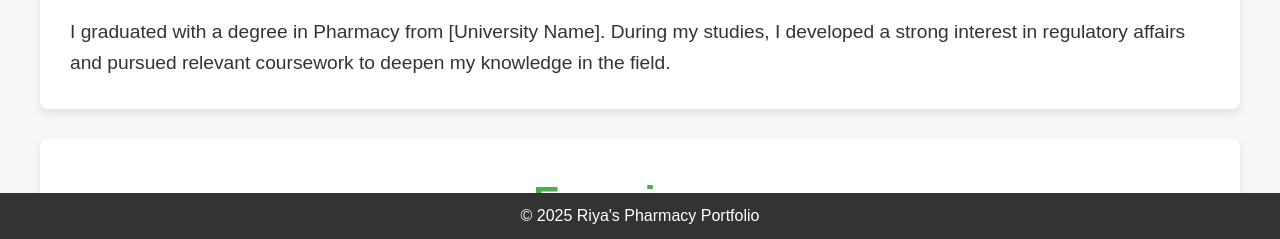
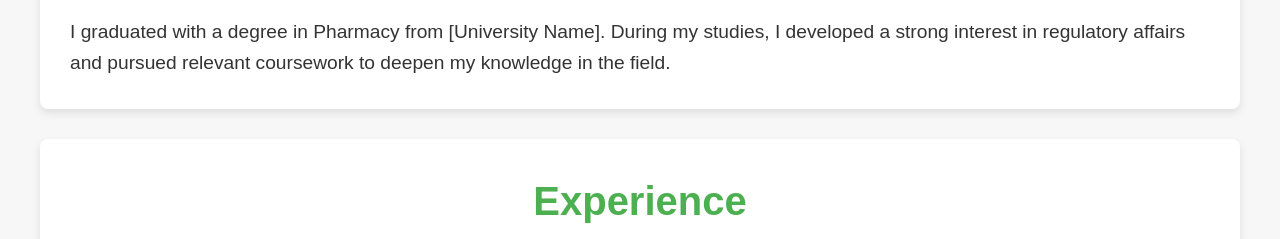
Before and after one commit to riya-amin/riya-amin.github.io, a plain HTML site: page index.html in a window 1280 px wide. Shown: the part 561-800 px from the top of the page. Drawn offline with Linux system fonts and the light colour scheme.

Commit message:
Update index.html

```diff
--- a/index.html
+++ b/index.html
@@ -152,9 +152,10 @@
     </div>
 </section>
 
-<footer>
+<!-- <footer>
     <p>&copy; 2025 Riya's Pharmacy Portfolio</p>
-</footer>
+</footer> -->
+<!-- Created with assistance from ChatGPT by OpenAI -->
 
 </body>
 </html>
```
